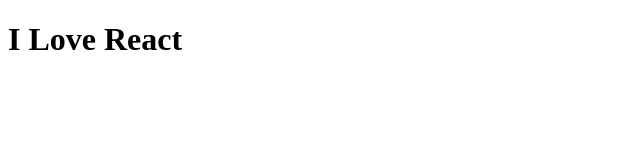
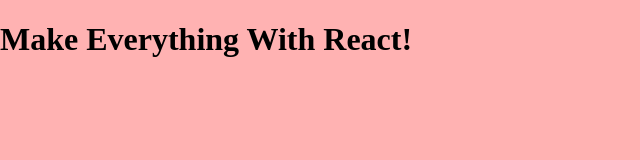
Before and after one commit to jason-liew/sikeio-ilovereact, a website: page index.html in a window 1280 px wide. Shown: the whole page, without its empty margins (0-640 px from the left). Drawn offline with Linux system fonts and the light colour scheme.

Commit message:
step 1,npm,postcss,import,makefile,browsersync

```diff
--- /dev/null
+++ b/bundle/app.css
@@ -0,0 +1,41 @@
+body, div, span {
+    box-sizing: border-box;
+    position: relative;
+
+    display: -webkit-box;
+
+    display: -webkit-flex;
+
+    display: -ms-flexbox;
+
+    display: flex;
+    -webkit-box-orient: vertical;
+    -webkit-box-direction: normal;
+    -webkit-flex-direction: column;
+        -ms-flex-direction: column;
+            flex-direction: column;
+    -webkit-box-align: stretch;
+    -webkit-align-items: stretch;
+        -ms-flex-align: stretch;
+            align-items: stretch;
+    -webkit-flex-shrink: 0;
+        -ms-flex-negative: 0;
+            flex-shrink: 0;
+    -webkit-align-content: flex-start;
+        -ms-flex-line-pack: start;
+            align-content: flex-start;
+
+    border: 0 solid black;
+    margin: 0;
+    padding: 0;
+}
+
+@import "../node_modules/normalize.css/normalize.css";
+
+body,html{
+	width:100%;
+	height:100%;
+}
+body {
+	background-color:rgba(255,0,0,0.3);
+}
--- /dev/null
+++ b/css/app.css
@@ -0,0 +1,24 @@
+body, div, span {
+    box-sizing: border-box;
+    position: relative;
+
+    display: flex;
+    flex-direction: column;
+    align-items: stretch;
+    flex-shrink: 0;
+    align-content: flex-start;
+
+    border: 0 solid black;
+    margin: 0;
+    padding: 0;
+}
+
+@import "../node_modules/normalize.css/normalize.css";
+
+body,html{
+	width:100%;
+	height:100%;
+}
+body {
+	background-color:rgba(255,0,0,0.3);
+}
--- a/index.html
+++ b/index.html
@@ -16,13 +16,11 @@
 
 <!-- <link rel="apple-touch-icon" href="apple-touch-icon.png"> -->
 
-<!-- <link rel="stylesheet" href="css/app.css"> -->
+<link rel="stylesheet" href="/bundle/app.css">
 
 </head>
 <body>
 
-<h1>I Love React</h1>
-<!-- <script src="js/app.js"></script> -->
-
+<h1>Make Everything With React!</h1>
 </body>
 </html>
```
Also changed, not shown: package.json (+10 -1 lines), 1 other file.
